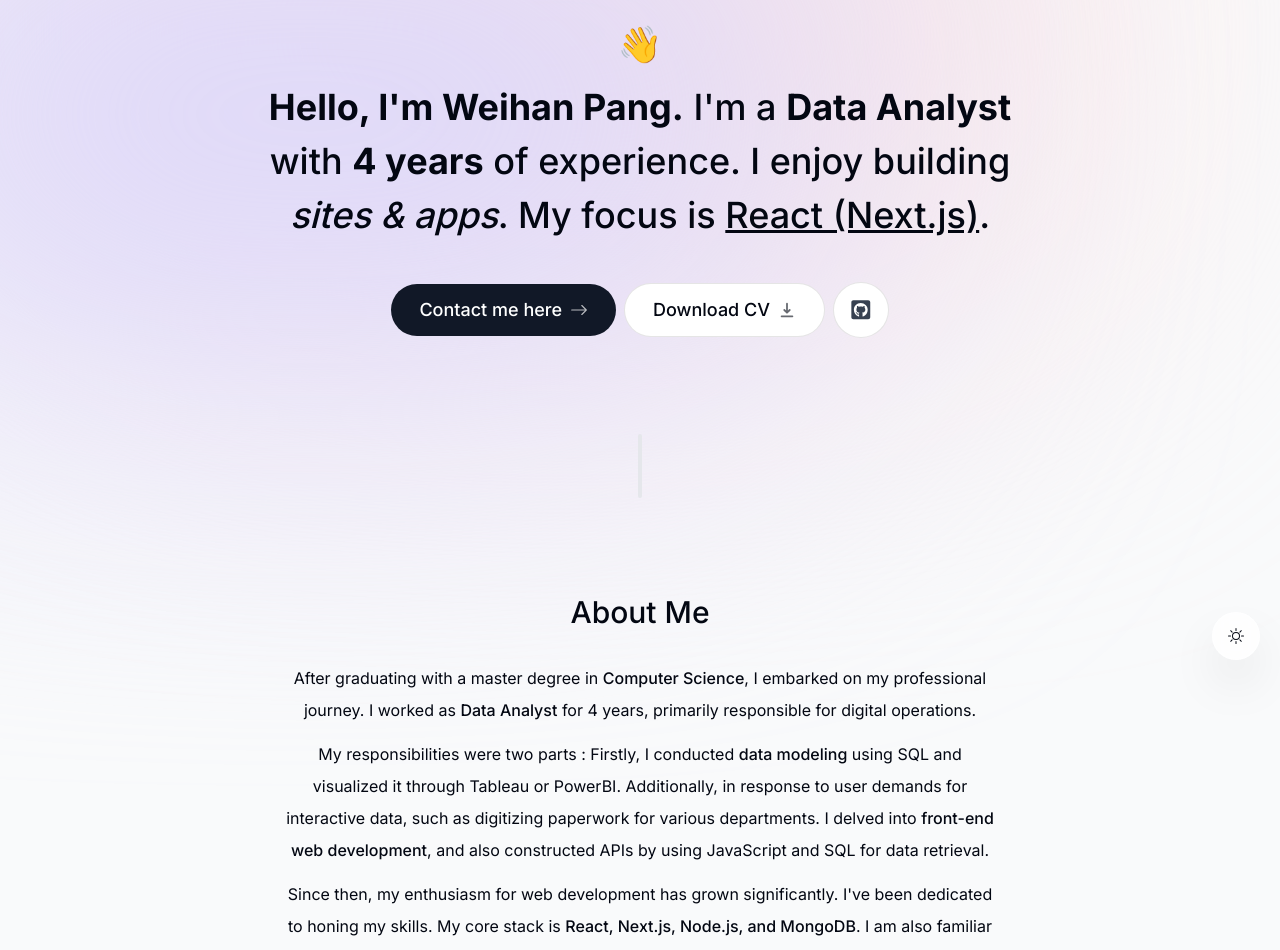
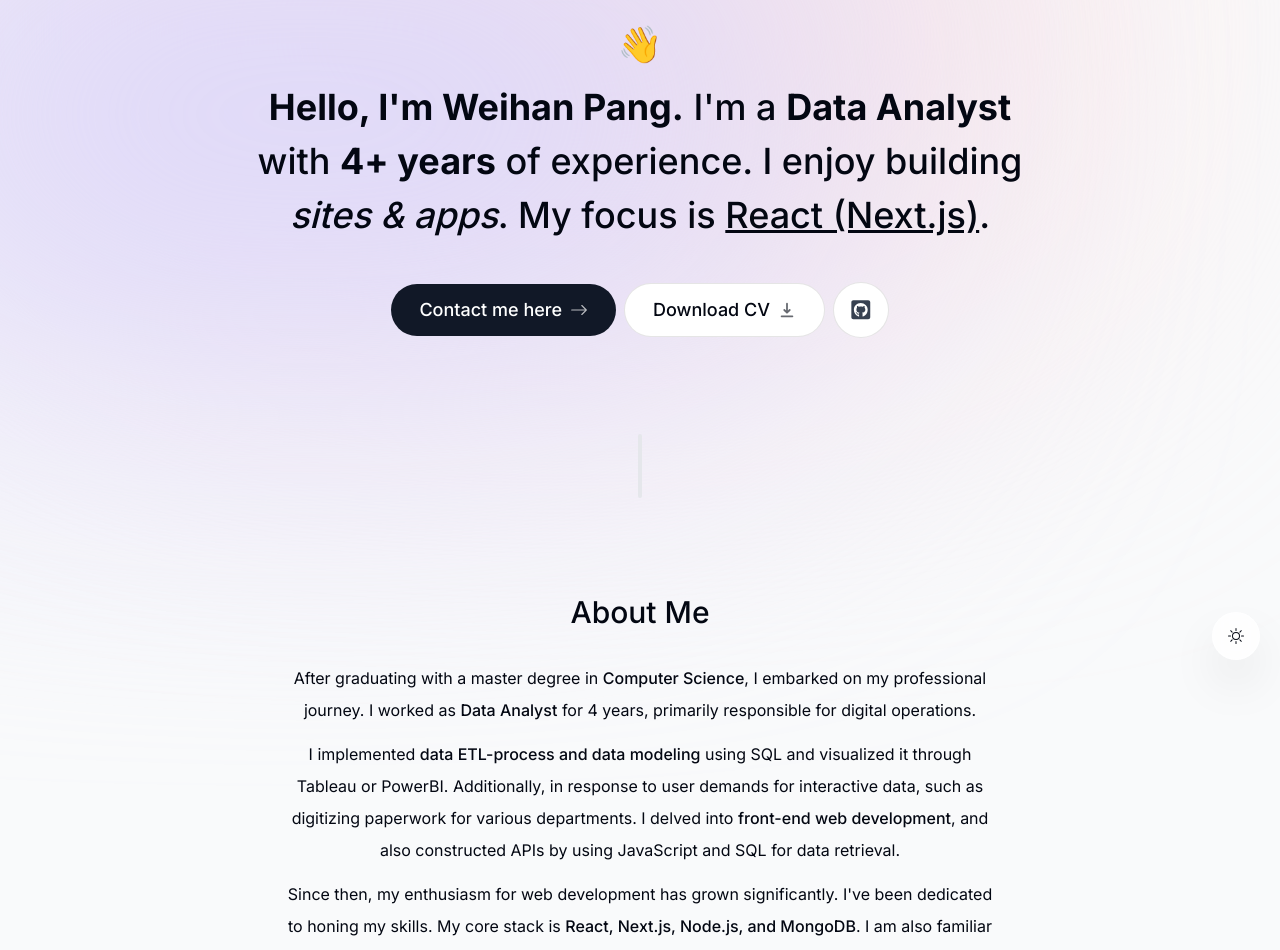
Before and after one commit to Weihan00/wpang-portfolio, a Next.js app: page / in a window 1280 px wide. Shown: the part 120-1070 px from the top of the page. Built offline with nearby package versions, Linux system fonts and the light colour scheme; no server answers.

Commit message:
update about

```diff
--- a/components/about.tsx
+++ b/components/about.tsx
@@ -28,11 +28,11 @@ export default function About() {
         responsible for digital operations.
       </p>
       <p>
-        My responsibilities were two parts : Firstly, I conducted{" "}
-        <span className="font-medium">data modeling</span> using SQL and
-        visualized it through Tableau or PowerBI. Additionally, in response to
-        user demands for interactive data, such as digitizing paperwork for
-        various departments. I delved into{" "}
+        I implemented{" "}
+        <span className="font-medium">data ETL-process and data modeling</span>{" "}
+        using SQL and visualized it through Tableau or PowerBI. Additionally, in
+        response to user demands for interactive data, such as digitizing
+        paperwork for various departments. I delved into{" "}
         <span className="font-medium">front-end web development</span>, and also
         constructed APIs by using JavaScript and SQL for data retrieval.
       </p>
--- a/components/intro.tsx
+++ b/components/intro.tsx
@@ -64,7 +64,7 @@ export default function Intro() {
       >
         <span className="font-bold">Hello, I'm Weihan Pang.</span> I'm a{" "}
         <span className="font-bold">Data Analyst</span> with{" "}
-        <span className="font-bold">4 years</span> of experience. I enjoy
+        <span className="font-bold">4+ years</span> of experience. I enjoy
         building <span className="italic">sites & apps</span>. My focus is{" "}
         <span className="underline">React (Next.js)</span>.
       </motion.h1>
```
